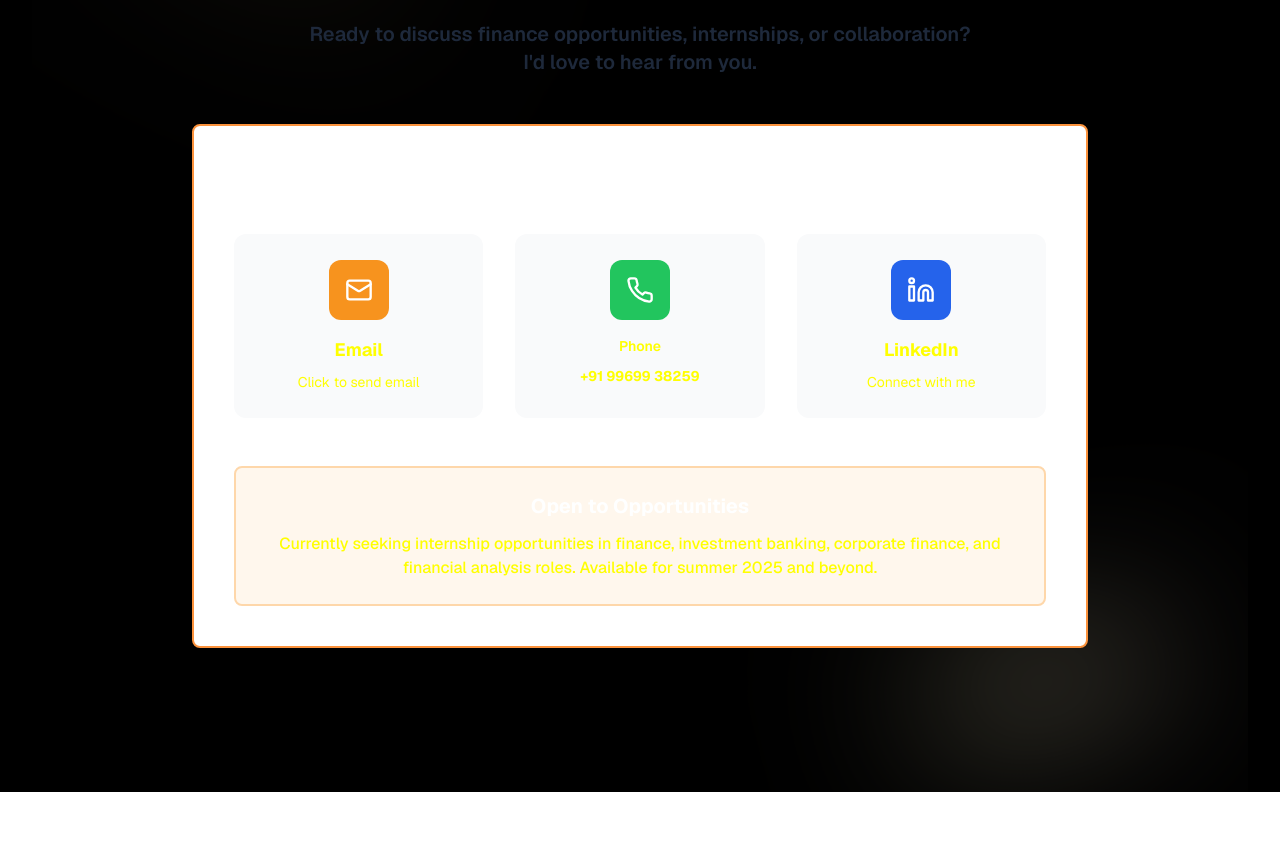
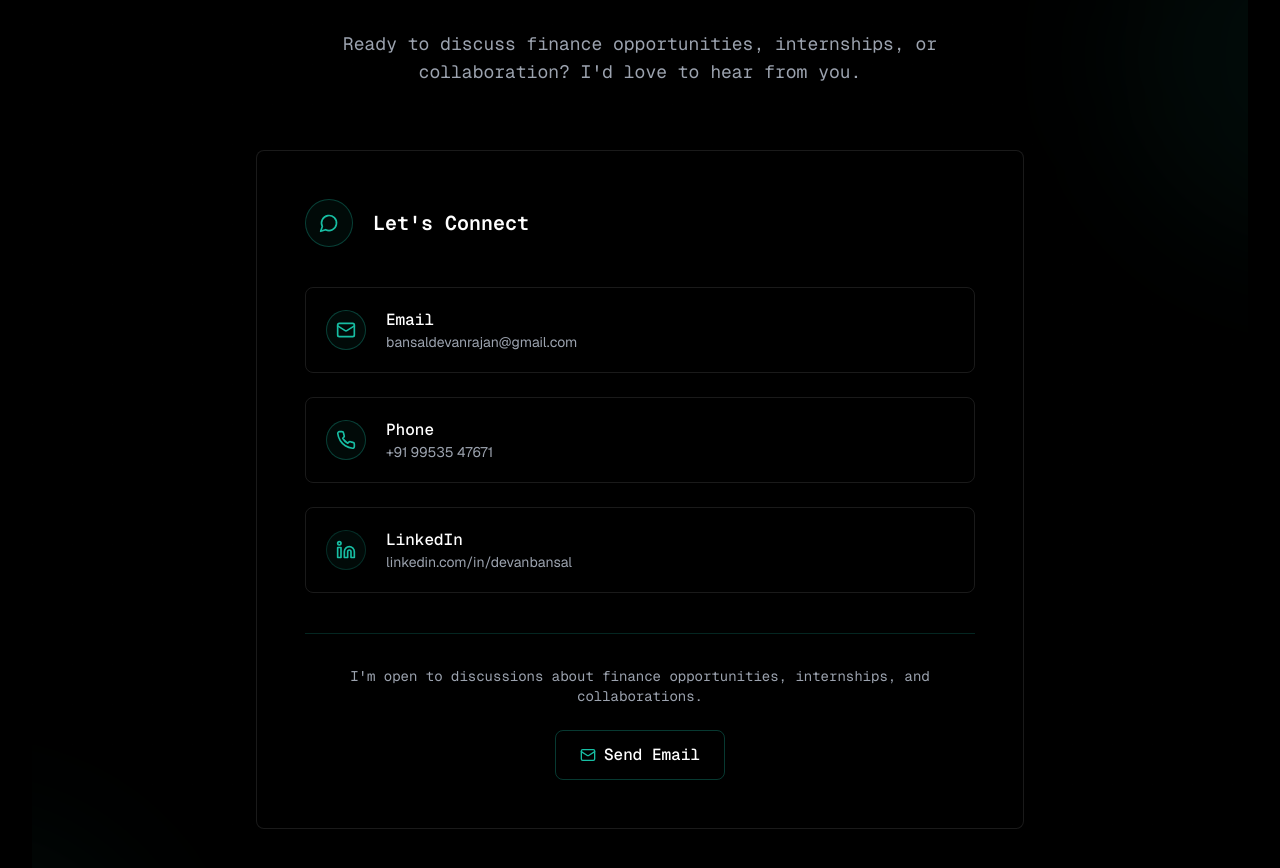
Before and after one commit to aakanksha-singh-hub/devanbansal-portfolio, a React (Vite) app: page / in a window 1280 px wide. Shown: the part 8100-8968 px from the top of the page. Before the commit the page ends 8892 px from the top, so only its background shows below. Built offline with nearby package versions, Linux system fonts and the light colour scheme; a web font is replaced by a local one.

Commit message:
refactor: enhance ContactSection layout

```diff
--- a/src/components/ContactSection.tsx
+++ b/src/components/ContactSection.tsx
@@ -1,66 +1,77 @@
-
-import React from 'react';
-import { Card, CardContent } from '@/components/ui/card';
-import { Mail, Phone, Linkedin } from 'lucide-react';
+import React from "react";
+import { Card, CardContent } from "@/components/ui/card";
+import { Mail, Phone, Linkedin, MessageCircle } from "lucide-react";
 
 const ContactSection = () => {
   return (
-    <section id="contact" className="section-padding bg-gradient-to-br from-navy-800 via-navy-700 to-navy-600 text-white relative overflow-hidden">
-      {/* ✨ Very Subtle Animated Glow Capsules for Contact Section */}
-      <div className="absolute inset-0 overflow-hidden pointer-events-none">
-        {/* Left Glow Capsule - Extremely Soft */}
-        <div className="absolute top-20 left-20 w-[300px] h-[80px] bg-gradient-to-r from-orange-200 to-amber-200 opacity-5 blur-[90px] rounded-full rotate-[25deg] animate-pulse" style={{ animationDuration: '8s' }}></div>
+    <section
+      id="contact"
+      className="py-20 lg:py-32 bg-black relative overflow-hidden"
+    >
+      {/* Subtle Grid Background */}
+      <div className="absolute inset-0 bg-grid-pattern opacity-5 pointer-events-none"></div>
 
-        {/* Right Glow Capsule - Extremely Soft */}
-        <div className="absolute bottom-20 right-20 w-[250px] h-[60px] bg-gradient-to-l from-orange-100 to-yellow-100 opacity-5 blur-[80px] rounded-full rotate-[-15deg] animate-pulse" style={{ animationDuration: '10s', animationDelay: '3s' }}></div>
+      {/* Abstract Shape */}
+      <div className="absolute -bottom-64 -left-64 w-96 h-96 rounded-full bg-teal/5 filter blur-3xl pointer-events-none"></div>
+      <div className="absolute top-20 -right-64 w-96 h-96 rounded-full bg-teal/5 filter blur-3xl pointer-events-none"></div>
+
+      <div className="max-w-6xl mx-auto px-10 lg:px-20 relative z-10">
+        <div className="text-center mb-16 animate-fade-in-up">
+          <h2 className="text-4xl md:text-5xl lg:text-6xl font-bold text-white mb-6 font-playfair italic tracking-tight">
+            <span className="relative">Contact</span>
+          </h2>
+          <div className="w-24 h-[2px] bg-teal mx-auto mb-8"></div>
+          <p className="text-lg text-gray-400 max-w-2xl mx-auto font-geist-mono">
+            Ready to discuss finance opportunities, internships, or
+            collaboration? I'd love to hear from you.
+          </p>
         </div>
 
-      <div className="container-custom relative z-10">
-        <div className="text-center mb-8 md:mb-12 animate-fade-in-up">
-          <h2 className="text-3xl md:text-4xl lg:text-5xl font-bold mb-4">
-            Let's <span className="text-orange-400">Connect</span>
-          </h2>
-          <div className="w-20 h-1 bg-gradient-to-r from-orange-500 to-orange-400 mx-auto mb-6"></div>
-          <p className="text-lg md:text-xl text-navy-900 font-semibold max-w-2xl mx-auto" style={{color: 'rgb(30, 41, 59)'}}>
-            Ready to discuss finance opportunities, internships, or collaboration?
-            I'd love to hear from you.
-          </p>
+        {/* Simple Contact Layout */}
+        <div className="max-w-3xl mx-auto">
+          <Card className="bg-black border border-white/10 hover:border-teal/30 transition-all duration-300 shadow-lg hover:shadow-teal/5">
+            <CardContent className="p-10 md:p-12 animate-fade-in-up">
+              <div className="flex items-center gap-5 mb-10">
+                <div className="w-12 h-12 border border-teal/30 rounded-full flex items-center justify-center bg-teal/5">
+                  <MessageCircle className="w-5 h-5 text-teal" />
                 </div>
-          <div className="max-w-4xl mx-auto">
-          {/* Contact Info */}
-          <div className="animate-fade-in-up">
-            <Card className="bg-white border-2 border-orange-400 hover:border-orange-500 transition-all duration-500 hover:shadow-xl hover:shadow-orange-500/30">
-              <CardContent className="p-6 md:p-8 lg:p-10">
-                <h3 className="text-2xl md:text-3xl font-bold text-navy-900 mb-6 md:mb-8 text-center">
-                  Get in Touch
+                <h3 className="text-xl font-geist-mono text-white">
+                  Let's Connect
                 </h3>
+              </div>
 
-                <div className="grid md:grid-cols-3 gap-6 md:gap-8 mb-8 md:mb-12 max-w-4xl mx-auto">
+              <div className="space-y-6">
                 <a
                   href="mailto:bansaldevanrajan@gmail.com"
-                    className="flex flex-col items-center text-center space-y-4 p-6 bg-gray-50 rounded-xl hover:bg-white hover:shadow-xl hover:scale-105 transition-all duration-300 cursor-pointer group border-2 border-transparent hover:border-orange-200"
+                  className="flex items-center gap-5 p-5 border border-white/10 rounded-lg hover:border-teal/40 hover:bg-teal/5 transition-all duration-300 group transform"
                 >
-                    <div className="p-4 bg-orange-500 rounded-xl group-hover:bg-orange-600 group-hover:scale-110 transition-all duration-300">
-                      <Mail className="h-7 w-7 text-white" />
+                  <div className="w-10 h-10 border border-teal/30 rounded-full flex items-center justify-center group-hover:border-teal/80 transition-all bg-teal/5">
+                    <Mail className="w-5 h-5 text-teal group-hover:scale-110 transition-transform" />
                   </div>
                   <div>
-                      <p className="text-navy-900 text-lg font-bold mb-2 group-hover:text-orange-600 transition-colors duration-300">Email</p>
-                      <p className="text-navy-600 text-sm group-hover:text-navy-800">Click to send email</p>
+                    <h4 className="text-white font-medium font-geist-mono">
+                      Email
+                    </h4>
+                    <p className="text-gray-400 text-sm group-hover:text-teal/80 transition-colors">
+                      bansaldevanrajan@gmail.com
+                    </p>
                   </div>
                 </a>
 
                 <a
-                    href="tel:+919969938259"
-                    className="flex flex-col items-center text-center space-y-4 p-6 bg-gray-50 rounded-xl hover:bg-white hover:shadow-xl hover:scale-105 transition-all duration-300 cursor-pointer group border-2 border-transparent hover:border-green-200"
+                  href="tel:+919953547671"
+                  className="flex items-center gap-5 p-5 border border-white/10 rounded-lg hover:border-teal/40 hover:bg-teal/5 transition-all duration-300 group transform"
                 >
-                    <div className="p-4 bg-green-500 rounded-xl group-hover:bg-green-600 group-hover:scale-110 transition-all duration-300">
-                      <Phone className="h-7 w-7 text-white" />
+                  <div className="w-10 h-10 border border-teal/30 rounded-full flex items-center justify-center group-hover:border-teal/80 transition-all bg-teal/5">
+                    <Phone className="w-5 h-5 text-teal group-hover:scale-110 transition-transform" />
                   </div>
                   <div>
-                      <p className="text-navy-600 text-sm font-semibold mb-2 group-hover:text-navy-800">Phone</p>
-                      <span className="text-navy-900 font-bold text-sm group-hover:text-green-600 transition-colors duration-300">
-                        +91 99699 38259
-                      </span>
+                    <h4 className="text-white font-medium font-geist-mono">
+                      Phone
+                    </h4>
+                    <p className="text-gray-400 text-sm group-hover:text-teal/80 transition-colors">
+                      +91 99535 47671
+                    </p>
                   </div>
                 </a>
 
@@ -68,31 +79,37 @@ const ContactSection = () => {
                   href="https://www.linkedin.com/in/devanbansal/"
                   target="_blank"
                   rel="noopener noreferrer"
-                    className="flex flex-col items-center text-center space-y-4 p-6 bg-gray-50 rounded-xl hover:bg-white hover:shadow-xl hover:scale-105 transition-all duration-300 cursor-pointer group border-2 border-transparent hover:border-blue-200"
+                  className="flex items-center gap-5 p-5 border border-white/10 rounded-lg hover:border-teal/30 hover:bg-teal/5 transition-all duration-300 group"
                 >
-                    <div className="p-4 bg-blue-600 rounded-xl group-hover:bg-blue-700 group-hover:scale-110 transition-all duration-300">
-                      <Linkedin className="h-7 w-7 text-white" />
+                  <div className="w-10 h-10 border border-teal/20 rounded-full flex items-center justify-center group-hover:border-teal/40 transition-all bg-teal/5">
+                    <Linkedin className="w-5 h-5 text-teal" />
                   </div>
                   <div>
-                      <p className="text-navy-900 text-lg font-bold mb-2 group-hover:text-blue-600 transition-colors duration-300">LinkedIn</p>
-                      <p className="text-navy-600 text-sm group-hover:text-navy-800">Connect with me</p>
+                    <h4 className="text-white font-medium font-geist-mono">
+                      LinkedIn
+                    </h4>
+                    <p className="text-gray-400 text-sm">
+                      linkedin.com/in/devanbansal
+                    </p>
                   </div>
                 </a>
               </div>
 
-                <div className="p-4 md:p-6 bg-orange-50 border-2 border-orange-200 rounded-lg hover:bg-orange-100 transition-colors duration-300">
-                  <h4 className="text-lg md:text-xl font-bold text-navy-900 mb-3 text-center">
-                    Open to Opportunities
-                  </h4>
-                  <p className="text-navy-700 text-sm md:text-base leading-relaxed text-center font-medium">
-                    Currently seeking internship opportunities in finance, investment banking,
-                    corporate finance, and financial analysis roles. Available for summer 2025
-                    and beyond.
+              <div className="mt-10 pt-8 border-t border-teal/20 text-center">
+                <p className="text-gray-400 text-sm mb-6 font-geist-mono">
+                  I'm open to discussions about finance opportunities,
+                  internships, and collaborations.
                 </p>
+                <a
+                  href="mailto:bansaldevanrajan@gmail.com"
+                  className="inline-flex items-center justify-center border border-teal/30 hover:bg-teal/10 text-white px-6 py-3 rounded-lg font-medium transition-all duration-300 font-geist-mono"
+                >
+                  <Mail className="w-4 h-4 mr-2 text-teal" />
+                  Send Email
+                </a>
               </div>
             </CardContent>
           </Card>
-          </div>
         </div>
       </div>
     </section>
```
Lines whose indentation alone changed are shown as unchanged.
